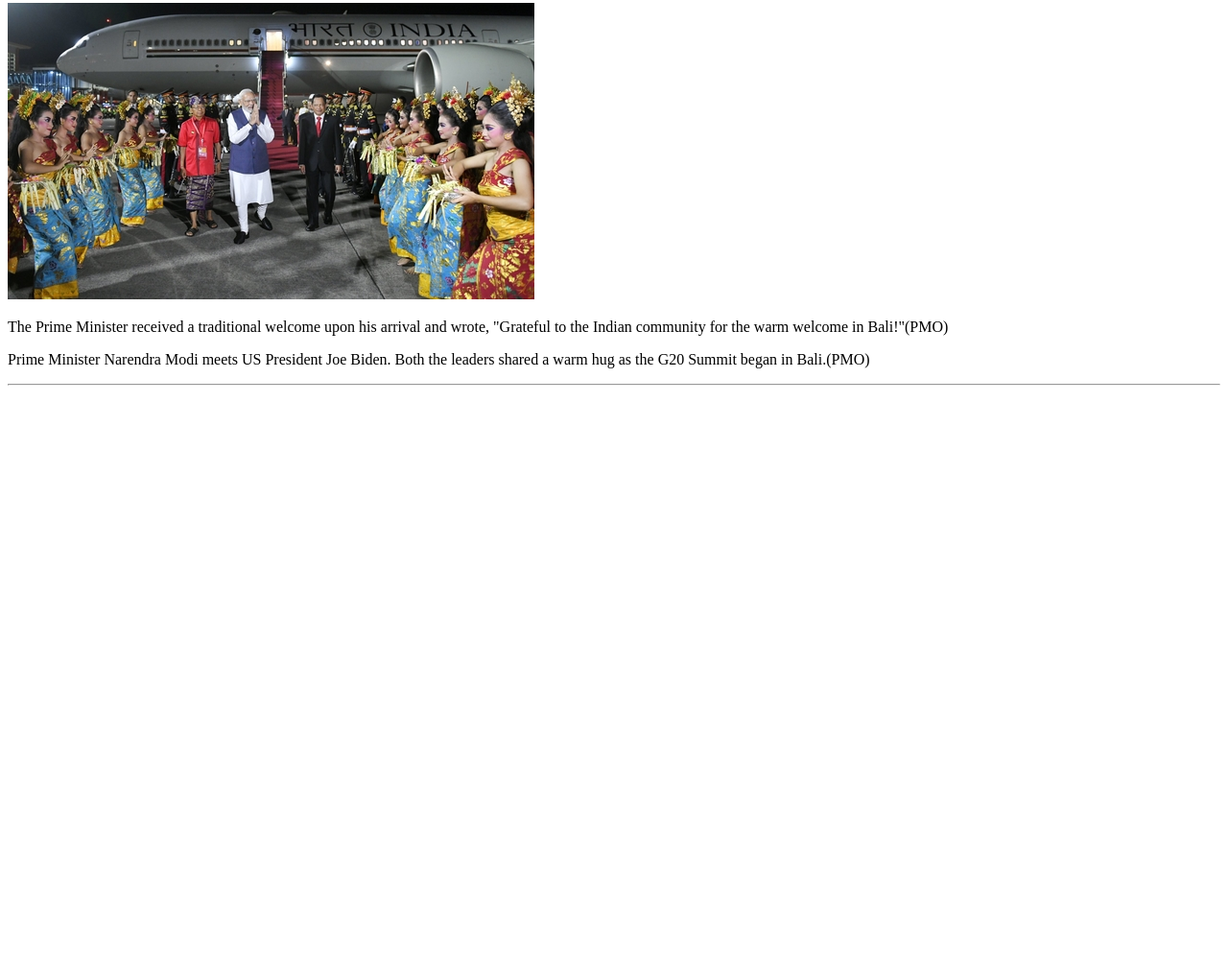
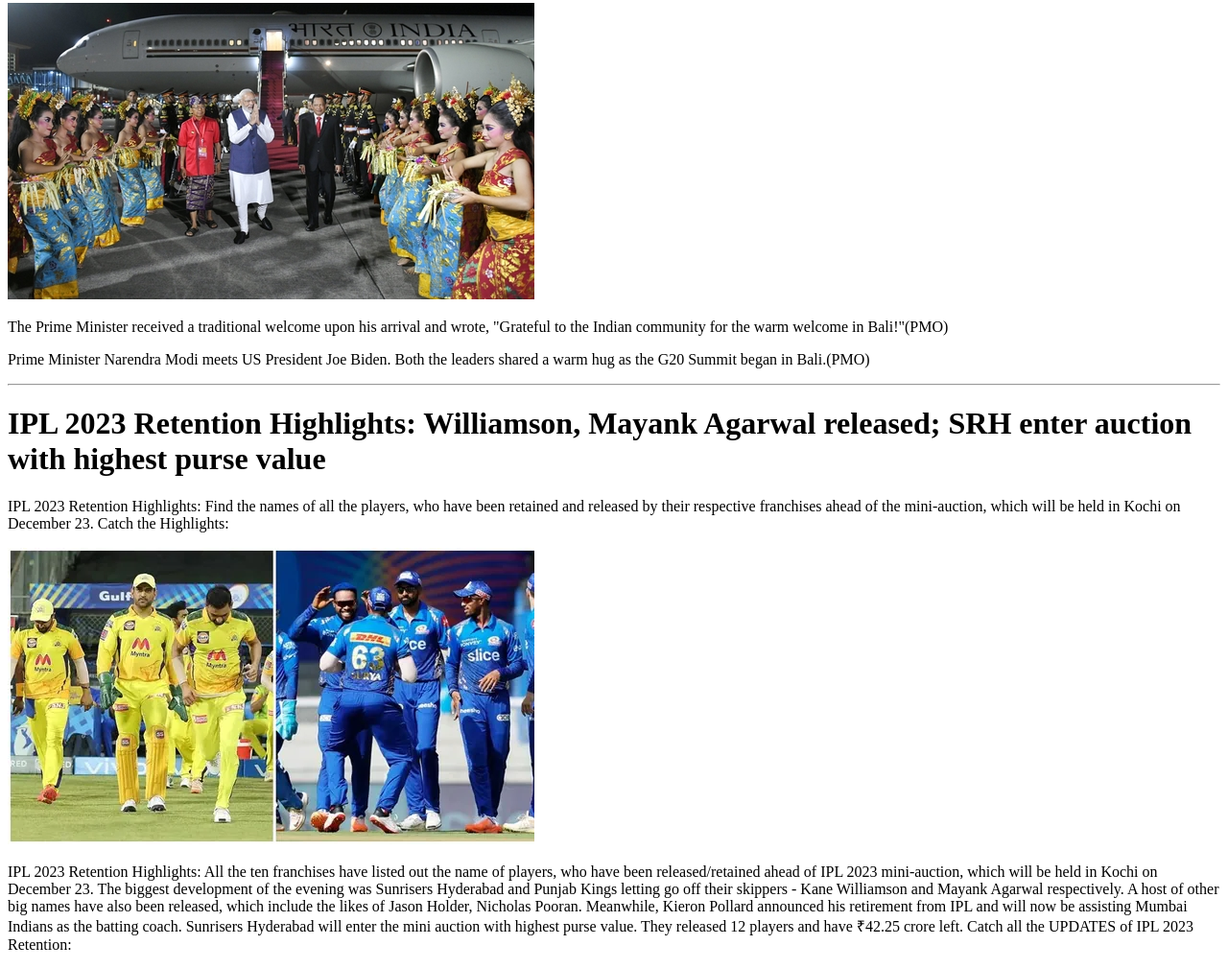
Before and after one commit to ranipankaj7000/pankaj, a plain HTML site: page index.html in a window 1280 px wide. Shown: the part 1324-2334 px from the top of the page at 96% size. Before the commit the page ends 1734 px from the top, so only its background shows below. Drawn offline with Linux system fonts and the light colour scheme.

Commit message:
commit 4

```diff
--- a/index.html
+++ b/index.html
@@ -27,6 +27,10 @@
 
         <hr>
 
+        <h1>IPL 2023 Retention Highlights: Williamson, Mayank Agarwal released; SRH enter auction with highest purse value</h1>
+        <p>IPL 2023 Retention Highlights: Find the names of all the players, who have been retained and released by their respective franchises ahead of the mini-auction, which will be held in Kochi on December 23. Catch the Highlights:</p>
+        <img src="./img/4.webp" alt="srh" />
+        <p>IPL 2023 Retention Highlights: All the ten franchises have listed out the name of players, who have been released/retained ahead of IPL 2023 mini-auction, which will be held in Kochi on December 23. The biggest development of the evening was Sunrisers Hyderabad and Punjab Kings letting go off their skippers - Kane Williamson and Mayank Agarwal respectively. A host of other big names have also been released, which include the likes of Jason Holder, Nicholas Pooran. Meanwhile, Kieron Pollard announced his retirement from IPL and will now be assisting Mumbai Indians as the batting coach. Sunrisers Hyderabad will enter the mini auction with highest purse value. They released 12 players and have ₹42.25 crore left. Catch all the UPDATES of IPL 2023 Retention:</p>
 
 
 
```
Also changed, not shown: img/4.webp (added).
